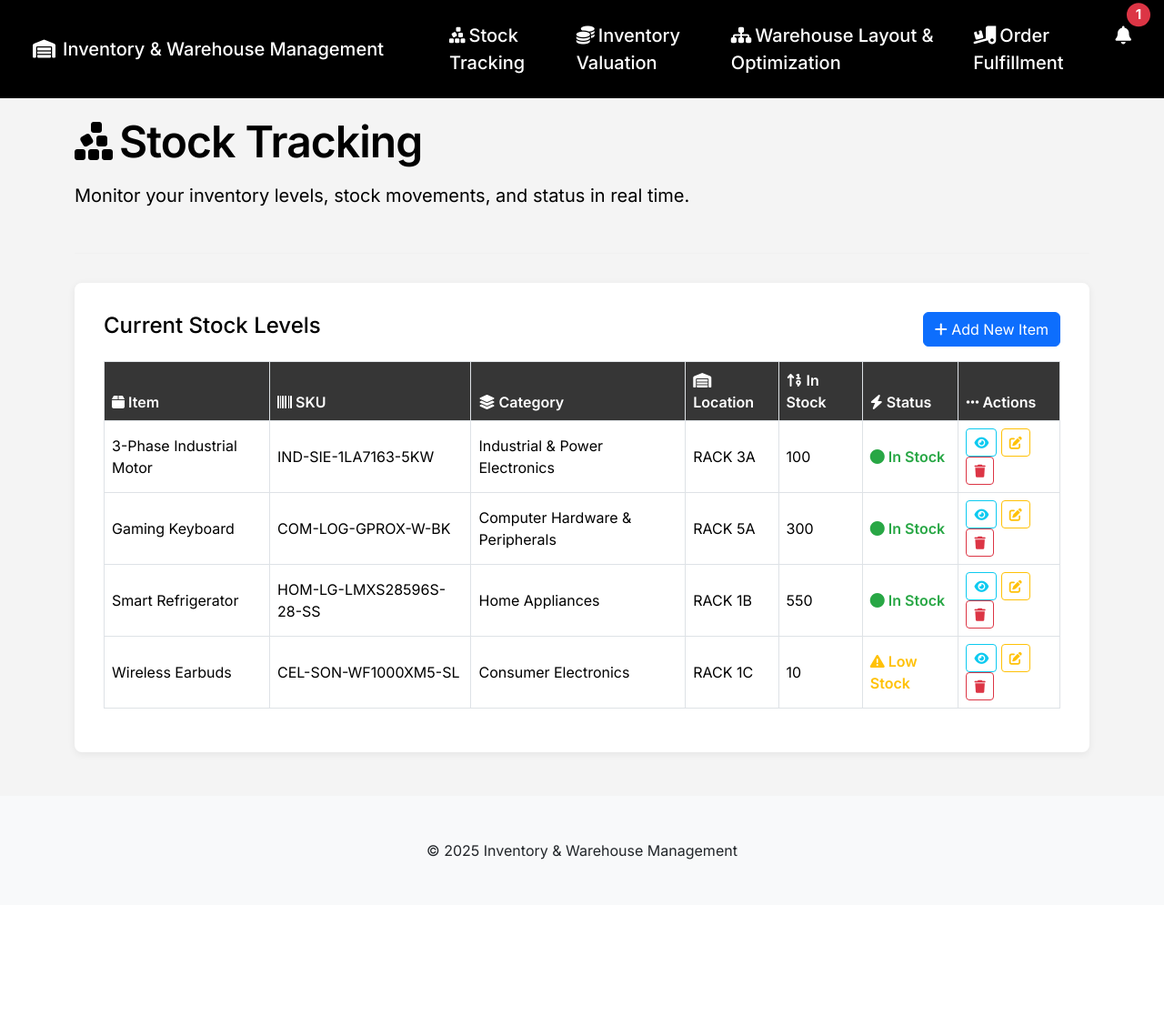
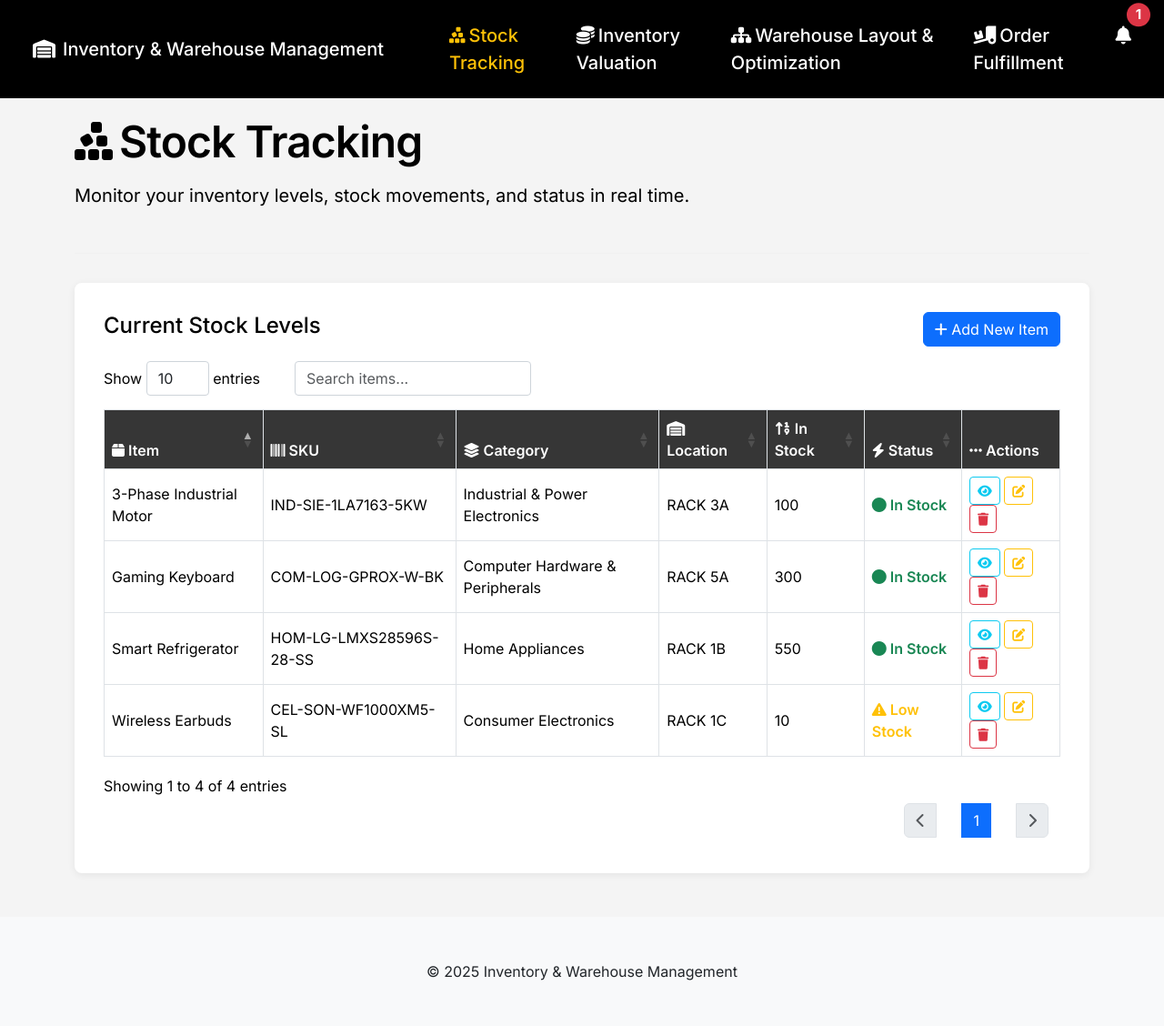
Before and after one commit to Scammur/ITECPROJECT, a PHP site: page /stock-tracking.php in a window 1280 px wide. Shown: the whole page at 91% size. Before the commit the page ends 945 px from the top, so only its background shows below. Run offline with PHP 8.4, Linux system fonts and the light colour scheme; data comes from the database, SQL or seed files in the repository; some libraries are stand-ins or nearby versions.

Commit message:
Add files via upload

```diff
--- a/stock-tracking.php
+++ b/stock-tracking.php
@@ -1,5 +1,4 @@
-<?php include "config/config.php";
-?>
+<?php include "config/config.php"; ?>
 <!DOCTYPE html>
 <html lang="en">
 <head>
@@ -14,21 +13,30 @@
     <!-- Font Awesome CDN -->
     <link rel="stylesheet" href="https://cdnjs.cloudflare.com/ajax/libs/font-awesome/6.5.2/css/all.min.css">
 
-    <!-- Google Fonts Inter (optional, fallback to sans-serif) -->
+    <!-- DataTables CSS -->
+    <link rel="stylesheet" href="https://cdn.datatables.net/1.13.7/css/dataTables.bootstrap5.min.css">
+
+    <!-- Google Fonts Inter -->
     <link href="https://fonts.googleapis.com/css2?family=Inter:wght@400;500;600;700&display=swap" rel="stylesheet">
 
     <!-- Animate.css CDN -->
     <link rel="stylesheet" href="https://cdnjs.cloudflare.com/ajax/libs/animate.css/4.1.1/animate.min.css"/>
 
     <style>
-        html {
-            scroll-behavior: smooth;
+        :root {
+            --primary: #0d6efd;
+            --warning: #ffc107;
+            --success: #198754;
+            --info: #0dcaf0;
         }
+
+        html { scroll-behavior: smooth; }
         body {
             font-family: 'Inter', Arial, sans-serif;
             background: #f4f4f4;
             color: #000;
         }
+
         .navbar {
             background: #000 !important;
         }
@@ -38,36 +46,63 @@
             font-size: 20px;
         }
         .nav-link.active, .nav-link:focus, .nav-link:hover {
-            color: #ffc107 !important;
+            color: var(--warning) !important;
         }
+
         .section-title {
             font-size: 48px;
             font-weight: 600;
             letter-spacing: -0.02em;
         }
+
         .table thead th {
             background: #363636;
             color: #fff;
             font-weight: 600;
+            cursor: pointer;
+            position: relative;
         }
+        .table thead th:hover {
+            background: #2a2a2a;
+        }
+        .table thead th.sorting:after,
+        .table thead th.sorting_asc:after,
+        .table thead th.sorting_desc:after {
+            font-family: "Font Awesome 6 Free";
+            font-weight: 900;
+            margin-left: 8px;
+            opacity: 0.7;
+        }
+        .table thead th.sorting:after {
+            content: "\f0dc";
+        }
+        .table thead th.sorting_asc:after {
+            content: "\f0de";
+        }
+        .table thead th.sorting_desc:after {
+            content: "\f0dd";
+        }
+
         .table tbody tr {
             background: #fff;
         }
         .table tbody tr:nth-child(even) {
             background: #f2f2f2;
         }
+
         .stock-status.in-stock {
-            color: #28a745;
+            color: var(--success);
             font-weight: 600;
         }
         .stock-status.low-stock {
-            color: #ffc107;
+            color: var(--warning);
             font-weight: 600;
         }
         .stock-status.out-stock {
             color: #dc3545;
             font-weight: 600;
         }
+
         .main-container {
             margin: 2em auto;
             max-width: 2000px;
@@ -76,33 +111,63 @@
             border-radius: 8px;
             box-shadow: 0 2px 8px 0 #00000011;
         }
+
         .divider {
             border-top: 1px solid #E6E6E6;
             margin: 2rem 0;
         }
-        /* Animation styles from index.php */
-        .card-feature {
-            border: 1px solid #E6E6E6;
-            border-radius: 12px;
-            padding: 32px 20px;
-            background: #fff;
-            box-shadow: 0 2px 6px 0 #00000011;
-            opacity: 0;
-            transform: translateY(40px);
-            transition: opacity 0.7s, transform 0.7s;
+
+        /* Custom DataTables controls styling */
+        .dataTables_wrapper .dataTables_length {
+            display: inline-block;
+            margin-right: 20px;
         }
-        .card-feature.in-view {
-            opacity: 1;
-            transform: none;
+
+        .dataTables_wrapper .dataTables_length select {
+            -webkit-appearance: none;
+            -moz-appearance: none;
+            appearance: none;
+            padding-right: 25px;
+            background-image: none;
+            border: 1px solid #ced4da;
+            border-radius: 4px;
+            padding: 0.375rem 1.75rem 0.375rem 0.75rem;
         }
-        .section-image-animate {
-            opacity: 0;
-            transform: translateY(40px);
-            transition: opacity 1.1s cubic-bezier(0.23,1,0.32,1), transform 1.1s cubic-bezier(0.23,1,0.32,1);
+
+        .dataTables_wrapper .dataTables_filter {
+            display: inline-block;
+            margin-left: 0;
         }
-        .section-image-animate.in-view {
-            opacity: 1 !important;
-            transform: none !important;
+
+        .dataTables_wrapper .dataTables_filter input {
+            border: 1px solid #ced4da;
+            border-radius: 4px;
+            padding: 0.375rem 0.75rem;
+        }
+
+        .dataTables_wrapper .top {
+            display: flex;
+            align-items: center;
+            margin-bottom: 15px;
+            flex-wrap: wrap;
+            gap: 10px;
+        }
+
+        .dataTables_wrapper .dataTables_paginate .paginate_button {
+            padding: 0.25rem 0.75rem;
+            border: 1px solid transparent;
+            border-radius: 4px;
+            margin-left: 2px;
+        }
+        .dataTables_wrapper .dataTables_paginate .paginate_button.current,
+        .dataTables_wrapper .dataTables_paginate .paginate_button.current:hover {
+            background: var(--primary);
+            color: white !important;
+            border: 1px solid var(--primary);
+        }
+        .dataTables_wrapper .dataTables_paginate .paginate_button:hover {
+            background: #e9ecef;
+            border: 1px solid #dee2e6;
         }
     </style>
 </head>
@@ -119,7 +184,7 @@
             <div class="collapse navbar-collapse justify-content-end" id="navbarNav">
                 <ul class="navbar-nav gap-3">
                     <li class="nav-item ms-5">
-                        <a class="nav-link" href="stock-tracking.php"><i class="fa-solid fa-cubes-stacked me-1"></i>Stock Tracking</a>
+                        <a class="nav-link active" href="stock-tracking.php"><i class="fa-solid fa-cubes-stacked me-1"></i>Stock Tracking</a>
                     </li>
                     <li class="nav-item">
                         <a class="nav-link" href="inventory-valuation.php"><i class="fa-solid fa-coins me-1"></i>Inventory Valuation</a>
@@ -169,7 +234,6 @@
                                     }
                                 }
                                 ?>
-                                 <!--<hr class="dropdown-divider"></li>-->
                             </ul>
                         </div>
                     </li>
@@ -193,7 +257,7 @@
                 <p class="lead">Monitor your inventory levels, stock movements, and status in real time.</p>
             </div>
         </div>
-        <!-- Divider -->
+
         <hr class="divider">
 
         <!-- Stock Table -->
@@ -203,10 +267,10 @@
                 <button type="button" class="btn btn-primary" data-bs-toggle="modal" data-bs-target="#addItemModal">
                     <i class="fa fa-plus"></i> Add New Item
                 </button>
+            </div>
 
-            </div>
             <div class="table-responsive">
-                <table class="table table-bordered align-middle">
+                <table class="table table-bordered align-middle" id="stockTable">
                     <thead>
                         <tr>
                             <th scope="col"><i class="fa-solid fa-box"></i> Item</th>
@@ -220,30 +284,44 @@
                     </thead>
                     <tbody>
                         <?php
-                        $quer="SELECT * FROM stocks";
-                        $res=mysqli_query($conn,$quer);
+                        $quer = "SELECT * FROM stocks";
+                        $res = mysqli_query($conn, $quer);
                         while($data = mysqli_fetch_array($res)){
+                            $status_class = '';
+                            $status_icon = '';
+                            $status_text = '';
+
+                            if($data['stock'] == 0){
+                                $status_class = 'out-stock';
+                                $status_icon = 'fa-xmark-circle';
+                                $status_text = 'Out of Stock';
+                            } elseif($data['stock'] > 50){
+                                $status_class = 'in-stock';
+                                $status_icon = 'fa-circle';
+                                $status_text = 'In Stock';
+                            } else {
+                                $status_class = 'low-stock';
+                                $status_icon = 'fa-triangle-exclamation';
+                                $status_text = 'Low Stock';
+                            }
                             ?>
                             <tr>
-                                <td><?php echo $data['item']?></td>
-                                <td><?php echo $data['bar']?></td>
-                                <td><?php echo $data['category']?></td>
-                                <td><?php echo $data['location']?></td>
-                                <td><?php echo $data['stock']?></td>
-                                <td><?php
-                                if($data['stock'] == 0){
-                                    echo '<span class="stock-status out-stock"><i class="fa-solid fa-xmark-circle"></i> Out of Stock</span>';
-                                }elseif($data['stock'] > 50){
-                                    echo '<span class="stock-status in-stock"><i class="fa-solid fa-circle"></i> In Stock</span>';
-                                }else{
-                                    echo '<span class="stock-status low-stock"><i class="fa-solid fa-triangle-exclamation"></i> Low Stock</span>';
-                                }
-                                ?></td>
+                                <td><?php echo htmlspecialchars($data['item']); ?></td>
+                                <td><?php echo htmlspecialchars($data['bar']); ?></td>
+                                <td><?php echo htmlspecialchars($data['category']); ?></td>
+                                <td><?php echo htmlspecialchars($data['location']); ?></td>
+                                <td data-order="<?php echo $data['stock']; ?>"><?php echo $data['stock']; ?></td>
+                                <td data-order="<?php echo $data['stock']; ?>">
+                                    <span class="stock-status <?php echo $status_class; ?>">
+                                        <i class="fa-solid <?php echo $status_icon; ?>"></i> <?php echo $status_text; ?>
+                                    </span>
+                                </td>
                                 <td>
-                                <a href="view.php?barcode=<?php echo $data['bar'];?>" class="btn btn-sm btn-outline-info"><i class="fa fa-eye"></i></a>
-                                <a href="edit.php?barcode=<?php echo $data['bar'];?>" class="btn btn-sm btn-outline-warning"><i class="fa fa-edit"></i></a>
-                                <a href="delete.php?barcode=<?php echo $data['bar']; ?>" class="btn btn-sm btn-outline-danger" onclick="return confirm('Are you sure you want to delete this item?');"><i class="fa fa-trash"></i></a>
-
+                                    <a href="view.php?barcode=<?php echo urlencode($data['bar']); ?>" class="btn btn-sm btn-outline-info"><i class="fa fa-eye"></i></a>
+                                    <a href="edit.php?barcode=<?php echo urlencode($data['bar']); ?>" class="btn btn-sm btn-outline-warning"><i class="fa fa-edit"></i></a>
+                                    <a href="delete.php?barcode=<?php echo urlencode($data['bar']); ?>" class="btn btn-sm btn-outline-danger" onclick="return confirm('Are you sure you want to delete this item?');">
+                                        <i class="fa fa-trash"></i>
+                                    </a>
                                 </td>
                             </tr>
                             <?php
@@ -259,36 +337,12 @@
     <footer class="bg-light text-dark py-5 mt-5">
         <div class="container">
             <div class="text-center">
-                &copy; <?php echo date("Y"); ?>  Inventory & Warehouse Management
+                &copy; <?php echo date("Y"); ?> Inventory & Warehouse Management
             </div>
         </div>
     </footer>
     <!-- End Footer -->
 
-    <!-- Bootstrap JS Bundle (with Popper) -->
-    <script src="https://cdn.jsdelivr.net/npm/bootstrap@5.3.3/dist/js/bootstrap.bundle.min.js"></script>
-    <script>
-        // Animate on scroll for .card-feature and .section-image-animate
-        function animateOnScroll(selector, className = 'in-view') {
-            const elements = document.querySelectorAll(selector);
-            function check() {
-                const triggerBottom = window.innerHeight * 0.92;
-                let delay = 0;
-                elements.forEach((el, idx) => {
-                    const rect = el.getBoundingClientRect();
-                    if(rect.top < triggerBottom && !el.classList.contains(className)) {
-                        el.style.transitionDelay = (delay * 0.13) + "s";
-                        el.classList.add(className);
-                        delay++;
-                    }
-                });
-            }
-            window.addEventListener('scroll', check);
-            document.addEventListener('DOMContentLoaded', check);
-        }
-        animateOnScroll('.card-feature');
-        animateOnScroll('.section-image-animate');
-    </script>
     <!-- Add Item Modal -->
     <div class="modal fade" id="addItemModal" tabindex="-1" aria-labelledby="addItemModalLabel" aria-hidden="true">
       <div class="modal-dialog">
@@ -376,19 +430,67 @@
       </div>
     </div>
 
+    <!-- jQuery -->
+    <script src="https://code.jquery.com/jquery-3.7.1.min.js"></script>
+
+    <!-- Bootstrap JS Bundle (with Popper) -->
+    <script src="https://cdn.jsdelivr.net/npm/bootstrap@5.3.3/dist/js/bootstrap.bundle.min.js"></script>
+
+    <!-- DataTables JS -->
+    <script src="https://cdn.datatables.net/1.13.7/js/jquery.dataTables.min.js"></script>
+    <script src="https://cdn.datatables.net/1.13.7/js/dataTables.bootstrap5.min.js"></script>
+
     <script>
-document.addEventListener('DOMContentLoaded', function() {
+        // Initialize DataTable with sorting and search functionality
+        $(document).ready(function() {
+            var table = $('#stockTable').DataTable({
+                responsive: true,
+                dom: '<"top"lf>rt<"bottom"ip>',
+                language: {
+                    search: "_INPUT_",
+                    searchPlaceholder: "Search items...",
+                    lengthMenu: "Show _MENU_ entries",
+                    paginate: {
+                        previous: '<i class="fa-solid fa-chevron-left"></i>',
+                        next: '<i class="fa-solid fa-chevron-right"></i>'
+                    }
+                },
+                columnDefs: [
+                    { orderable: true, targets: [0, 1, 2, 3, 4, 5] },
+                    { orderable: false, targets: [6] }
+                ],
+                initComplete: function() {
+                    // Remove dropdown arrow from length menu
+                    $('.dataTables_length select').removeClass('form-select-sm').addClass('form-select');
+                    $('.dataTables_filter input').removeClass('form-control-sm').addClass('form-control');
+
+                    // Custom styling for controls container
+                    $('.dataTables_wrapper .top').css({
+                        'display': 'flex',
+                        'align-items': 'center',
+                        'flex-wrap': 'wrap',
+                        'gap': '10px'
+                    });
+                }
+            });
+
+            // Add custom sorting for the Status column (based on stock numbers)
+            table.on('order.dt search.dt', function() {
+                table.column(5, {search:'applied', order:'applied'}).nodes().each(function(cell, i) {
+                    cell.setAttribute('data-order', $(cell).find('.stock-status').data('order'));
+                });
+            }).draw();
+
+            // SKU validation for the add item modal
             const skuInput = document.getElementById('skuInput');
             const skuFeedback = document.getElementById('skuFeedback');
             const submitBtn = document.getElementById('submitBtn');
             const form = document.getElementById('addItemForm');
 
-  // Check SKU uniqueness on input change
             skuInput.addEventListener('change', function() {
                 checkSKU(this.value);
             });
 
-  // Prevent form submission if SKU exists
             form.addEventListener('submit', function(e) {
                 if (skuInput.classList.contains('is-invalid')) {
                     e.preventDefault();
@@ -415,7 +517,5 @@ document.addEventListener('DOMContentLoaded', function() {
             }
         });
     </script>
-
 </body>
-
 </html>
```
Lines whose indentation alone changed are shown as unchanged.
